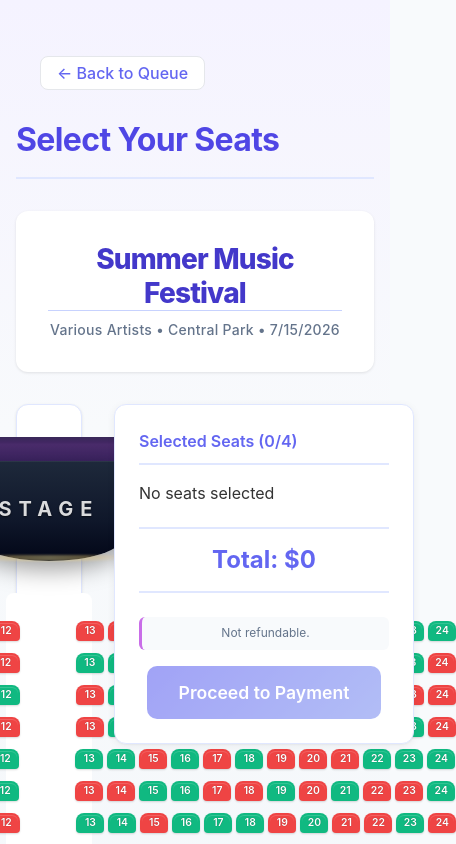
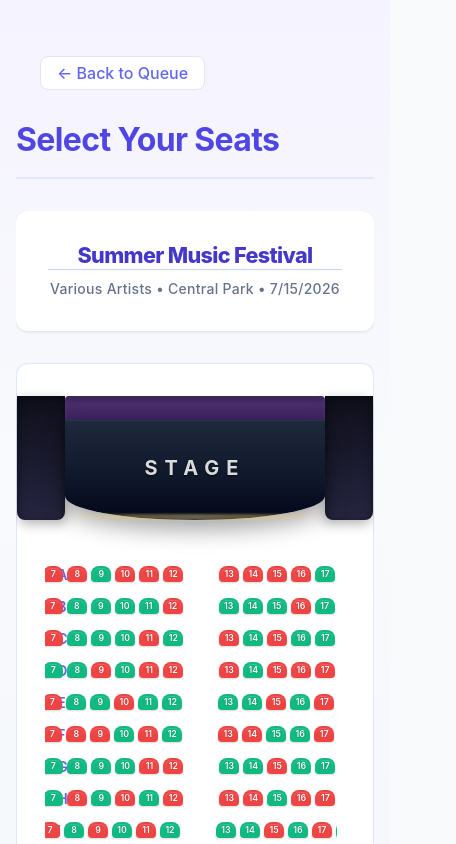
Before and after one commit to dominiccmcdonald5/COSC4353-SmartQueue, a React (Vite) app in the folder Frontend/smartqueue/: page /seating/1 in a window 390 px wide. Both pictures are taken after typing "name@example.com", "Sample123" into the empty fields and a click on the button "Sign In". Shown: the top 844 px of the page, 456 px wide, since content can reach past the window. Built offline with nearby package versions, Linux system fonts and the light colour scheme.

Commit message:
Clean up

```diff
--- a/Frontend/smartqueue/src/App.tsx
+++ b/Frontend/smartqueue/src/App.tsx
@@ -1,4 +1,4 @@
-import { BrowserRouter as Router, Routes, Route, Navigate } from 'react-router-dom';
+import { BrowserRouter as Router, Routes, Route, Navigate, useParams } from 'react-router-dom';
 import { AuthProvider } from './context/AuthContext';
 import ProtectedRoute from './components/ProtectedRoute';
 
@@ -14,6 +14,12 @@ import PurchasePassPage from './pages/PurchasePassPage';
 import PassPurchasePage from './pages/PassPurchasePage';
 
 import './App.css';
+
+/** Forces seating page to remount when concertId changes so the correct concert is shown */
+function SeatingMapKeyed() {
+  const { concertId } = useParams();
+  return <SeatingMapPage key={concertId} />;
+}
 
 function App() {
   return (
@@ -46,7 +52,7 @@ function App() {
 
             <Route path="/seating/:concertId" element={
               <ProtectedRoute>
-                <SeatingMapPage />
+                <SeatingMapKeyed />
               </ProtectedRoute>
             } />
 
--- a/Frontend/smartqueue/src/pages/QueuePage.tsx
+++ b/Frontend/smartqueue/src/pages/QueuePage.tsx
@@ -2,6 +2,17 @@ import React, { useState, useEffect } from 'react';
 import { useParams, Link, useNavigate } from 'react-router-dom';
 import { useAuth } from '../context/AuthContext';
 import '../styling/QueuePage.css';
+
+/** Concert by ID — same IDs as HomePage (1=Summer, 2=Rock Night, 3=Jazz) */
+function getConcertById(concertId: string | undefined): { name: string; artist: string; date: string; venue: string } | null {
+  if (!concertId) return null;
+  const concerts: Record<string, { name: string; artist: string; date: string; venue: string }> = {
+    '1': { name: 'Summer Music Festival', artist: 'Various Artists', date: '2026-07-15', venue: 'Central Park' },
+    '2': { name: 'Rock Night', artist: 'The Electric Band', date: '2026-06-20', venue: 'Madison Square Garden' },
+    '3': { name: 'Jazz Evening', artist: 'Miles & Friends', date: '2026-05-30', venue: 'Blue Note' },
+  };
+  return concerts[concertId] ?? null;
+}
 
 interface QueueStatus {
   position: number;
@@ -25,16 +36,20 @@ const QueuePage: React.FC = () => {
     if (!concertId) return;
 
     // TODO: Replace with actual API call
-    // Mock data for demonstration
+    const concert = getConcertById(concertId);
+    if (!concert) {
+      setLoading(false);
+      return;
+    }
     setTimeout(() => {
       const mockQueueStatus: QueueStatus = {
         position: Math.floor(Math.random() * 1000) + 1,
         totalInQueue: 2500,
         estimatedWaitTime: `${Math.floor(Math.random() * 60) + 10} minutes`,
-        concertName: 'Summer Music Festival',
-        artist: 'Various Artists',
-        date: '2026-07-15',
-        venue: 'Central Park',
+        concertName: concert.name,
+        artist: concert.artist,
+        date: concert.date,
+        venue: concert.venue,
       };
       setQueueStatus(mockQueueStatus);
       setIsInQueue(true);
--- a/Frontend/smartqueue/src/pages/SeatingMapPage.tsx
+++ b/Frontend/smartqueue/src/pages/SeatingMapPage.tsx
@@ -1,6 +1,17 @@
 import React, { useState, useEffect } from 'react';
 import { useParams, Link, useNavigate } from 'react-router-dom';
 import '../styling/SeatingMapPage.css';
+
+/** Concert details by ID — matches HomePage concert list so seating shows the correct concert */
+function getConcertById(concertId: string | undefined): { name: string; artist: string; date: string; venue: string } | null {
+  if (!concertId) return null;
+  const concerts: Record<string, { name: string; artist: string; date: string; venue: string }> = {
+    '1': { name: 'Summer Music Festival', artist: 'Various Artists', date: '2026-07-15', venue: 'Central Park' },
+    '2': { name: 'Rock Night', artist: 'The Electric Band', date: '2026-06-20', venue: 'Madison Square Garden' },
+    '3': { name: 'Jazz Evening', artist: 'Miles & Friends', date: '2026-05-30', venue: 'Blue Note' },
+  };
+  return concerts[concertId] ?? null;
+}
 
 interface Seat {
   id: string;
@@ -37,14 +48,16 @@ const SeatingMapPage: React.FC = () => {
   const [loading, setLoading] = useState(true);
   const [hoveredSeat, setHoveredSeat] = useState<Seat | null>(null);
   const [popupPos, setPopupPos] = useState<{ x: number; y: number } | null>(null);
-  const [concertInfo] = useState({
-    name: 'Summer Music Festival',
-    artist: 'Various Artists',
-    date: '2026-07-15',
-    venue: 'Central Park',
-  });
+  const [concertInfo, setConcertInfo] = useState<{ name: string; artist: string; date: string; venue: string } | null>(null);
 
   useEffect(() => {
+    const concert = getConcertById(concertId);
+    setConcertInfo(concert ? { name: concert.name, artist: concert.artist, date: concert.date, venue: concert.venue } : null);
+  }, [concertId]);
+  const concertNotFound = concertId && concertInfo === null;
+
+  useEffect(() => {
+    if (!concertId) return;
     // TODO: Replace with actual API call — Main / Side / Rear layout
     setTimeout(() => {
       const rand = (p: number) => (Math.random() > p ? 'taken' : 'available') as 'taken' | 'available';
@@ -57,7 +70,7 @@ const SeatingMapPage: React.FC = () => {
       rows.forEach((row, ri) => {
         for (let s = 1; s <= seatsPerSide * 2; s++) {
           mainSeats.push({
-            id: `main-${row}-${s}`,
+            id: `main-${concertId}-${row}-${s}`,
             section: 'Orchestra',
             row,
             seatNumber: String(s),
@@ -130,6 +143,34 @@ const SeatingMapPage: React.FC = () => {
     );
   }
 
+  if (!concertId) {
+    return (
+      <div className="seating-page">
+        <header className="seating-header">
+          <Link to="/" className="back-link">← Back to Home</Link>
+          <h1>Select Your Seats</h1>
+        </header>
+        <main className="seating-main">
+          <p className="concert-info">No concert selected.</p>
+        </main>
+      </div>
+    );
+  }
+
+  if (concertNotFound) {
+    return (
+      <div className="seating-page">
+        <header className="seating-header">
+          <Link to="/" className="back-link">← Back to Home</Link>
+          <h1>Select Your Seats</h1>
+        </header>
+        <main className="seating-main">
+          <p className="concert-info">Concert not found.</p>
+        </main>
+      </div>
+    );
+  }
+
   return (
     <div className="seating-page">
       <header className="seating-header">
@@ -138,10 +179,12 @@ const SeatingMapPage: React.FC = () => {
       </header>
 
       <main className="seating-main">
-        <div className="concert-info">
-          <h2>{concertInfo.name}</h2>
-          <p>{concertInfo.artist} • {concertInfo.venue} • {new Date(concertInfo.date).toLocaleDateString()}</p>
-        </div>
+        {concertInfo && (
+          <div className="concert-info">
+            <h2>{concertInfo.name}</h2>
+            <p>{concertInfo.artist} • {concertInfo.venue} • {new Date(concertInfo.date).toLocaleDateString()}</p>
+          </div>
+        )}
 
         <div className="seating-layout">
         <div className="seating-container auditorium-view">
@@ -343,7 +386,6 @@ const SeatingMapPage: React.FC = () => {
           <div className="total-price">
             <h3>Total: ${getTotalPrice()}</h3>
           </div>
-          <p className="refund-note">Not refundable.</p>
 
           <div className="seating-actions">
             <button
--- a/Frontend/smartqueue/src/styling/SeatingMapPage.css
+++ b/Frontend/smartqueue/src/styling/SeatingMapPage.css
@@ -33,6 +33,7 @@
 .seating-main {
   max-width: 1200px;
   margin: 0 auto;
+  overflow-x: hidden;
 }
 
 .concert-info {
@@ -181,6 +182,10 @@
   justify-content: center;
   align-items: stretch;
   width: 100%;
+  max-width: 100%;
+  overflow-x: auto;
+  overflow-y: visible;
+  -webkit-overflow-scrolling: touch;
 }
 
 .seating-map-spacer {
@@ -211,7 +216,6 @@
   flex-direction: column;
   align-items: center;
   gap: 4px;
-  margin-left: -28px;
 }
 
 .venue-chart .venue-rows .seat-row {
@@ -527,3 +531,78 @@
   transform: none;
   box-shadow: none;
 }
+
+/* Responsive: keep seats on screen when minimizing */
+@media (max-width: 900px) {
+  .seating-layout {
+    flex-direction: column;
+    gap: 1.5rem;
+    align-items: stretch;
+  }
+
+  .selection-summary {
+    width: 100%;
+    max-width: 100%;
+    position: static;
+  }
+
+  .seating-container {
+    padding: 1rem;
+  }
+}
+
+@media (max-width: 640px) {
+  .seating-page {
+    padding: 1rem 0.5rem;
+  }
+
+  .seating-main {
+    padding: 0;
+  }
+
+  .seating-container {
+    padding: 1rem 0.75rem;
+    border-radius: 8px;
+  }
+
+  .seating-map-wrap {
+    margin: 0 -0.25rem;
+    padding: 0 0.25rem;
+  }
+
+  .seating-map.venue-chart {
+    padding: 0.5rem 0.5rem 1.5rem;
+    min-width: min(100%, 640px);
+  }
+
+  .venue-chart .seat-row.row-with-aisle {
+    grid-template-columns: auto 1fr 28px 1fr;
+    gap: 0 4px;
+    max-width: 100%;
+  }
+
+  .venue-chart .aisle {
+    width: 100%;
+    min-width: 28px;
+  }
+
+  .venue-chart .seat {
+    width: 20px;
+    min-width: 20px;
+    height: 16px;
+    min-height: 16px;
+    font-size: 0.55rem;
+  }
+
+  .concert-info {
+    padding: 1.25rem 1rem;
+  }
+
+  .concert-info h2 {
+    font-size: 1.35rem;
+  }
+
+  .selection-summary {
+    padding: 1.25rem;
+  }
+}
```
